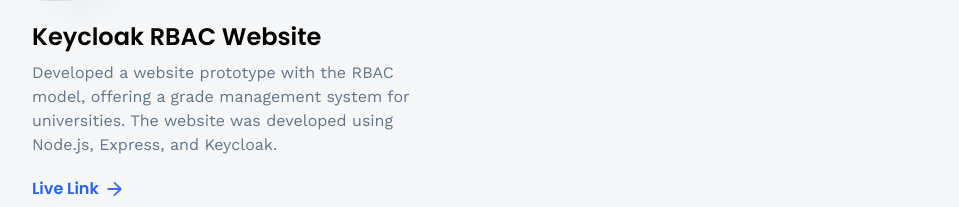
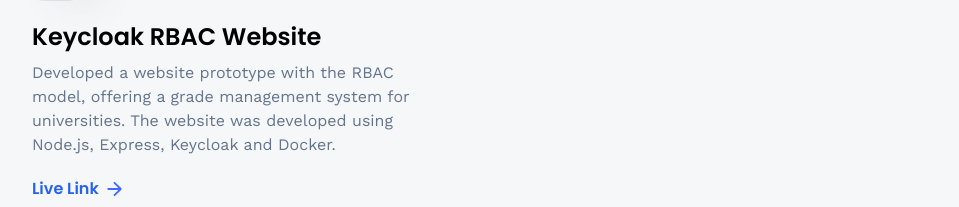
Before and after one commit to nicolasjp/Portfolio, a React (Vite) app: page /#/projects in a window 1280 px wide. Shown: the part 1059-1266 px from the top of the page, without its empty margins (160-1119 px from the left). Built offline with nearby package versions, Linux system fonts and the light colour scheme; no server answers.

Commit message:
last changes

```diff
--- a/src/constants/index.js
+++ b/src/constants/index.js
@@ -303,7 +303,7 @@
         iconUrl: permission,
         theme: 'btn-back-black',
         name: 'Keycloak RBAC Website',
-        description: 'Developed a website prototype with the RBAC model, offering a grade management system for universities. The website was developed using Node.js, Express, and Keycloak.',
-        link: 'https://github.com/nicolasjp/Keycloak-RBAC-Website'//todo
+        description: 'Developed a website prototype with the RBAC model, offering a grade management system for universities. The website was developed using Node.js, Express, Keycloak and Docker.',
+        link: 'https://github.com/nicolasjp/keycloakProject'
     }
 ];
--- a/src/pages/About.jsx
+++ b/src/pages/About.jsx
@@ -42,8 +42,7 @@
         <h3 className="subhead-text">Work Experience</h3>
         <div className="mt-5 flex flex-col gap-3 text-slate-500">
           <p>
-            I have worked with several companies, leveling my skills in development, data analysis, and cybersecurity
-            and teaming up with great people.
+            I have worked with several companies, leveling my skills in data analysis and development and teaming up with great people.
             Here's the rundown :
           </p>
         </div>
```
